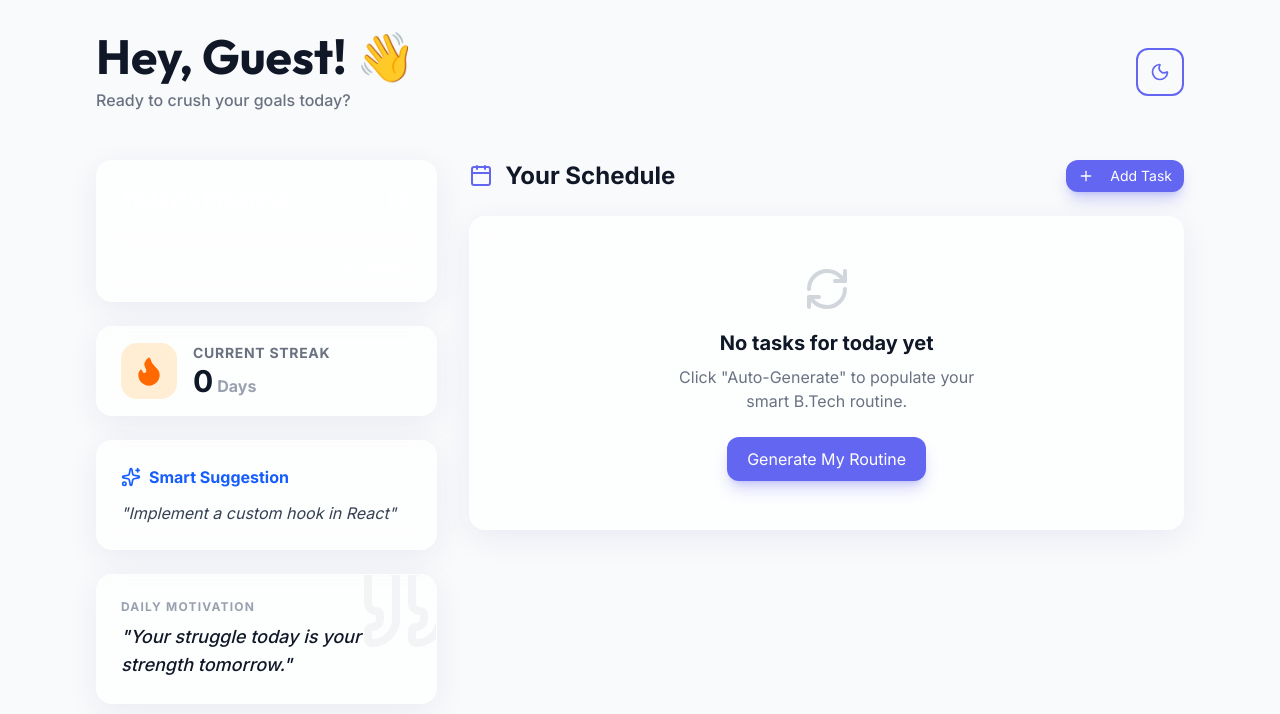
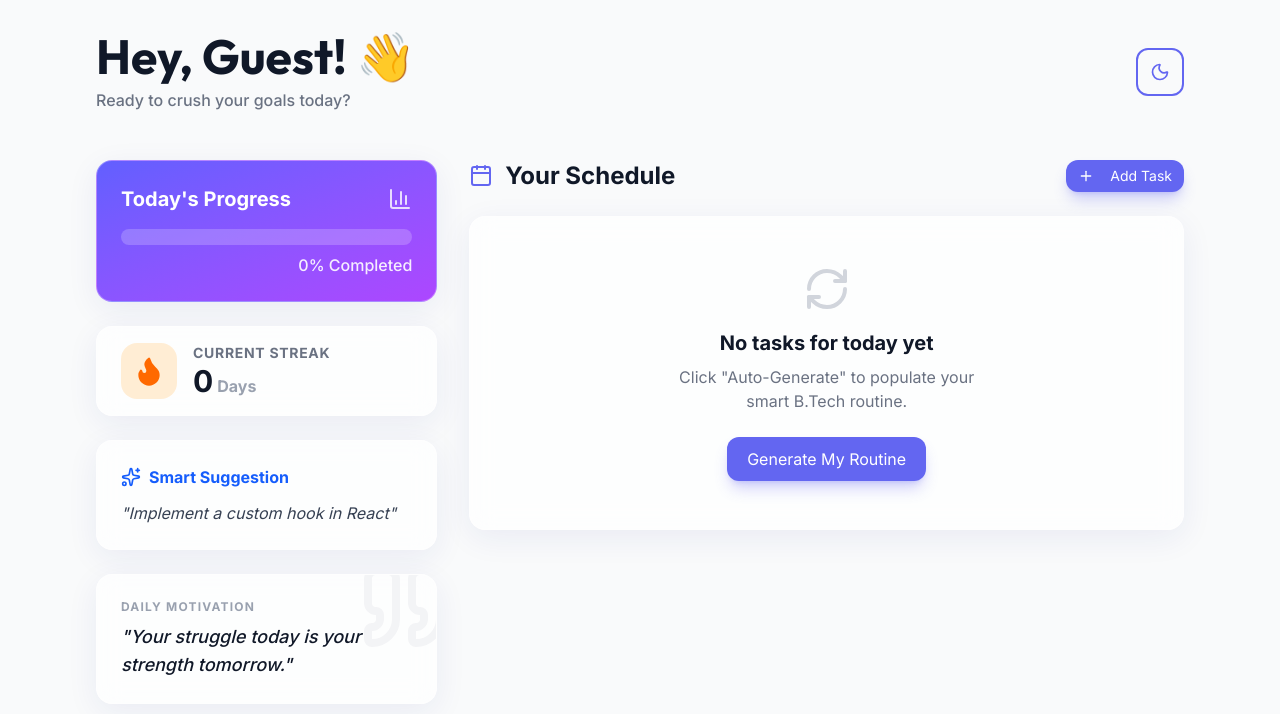
Before and after one commit to Amritas851203/To-Do-list_react, a React (Vite) app: page / in a window 1280 px wide. Shown: the top 714 px of the page. Built offline with nearby package versions, Linux system fonts and the light colour scheme.

Commit message:
Fix CSS background override bug

```diff
--- a/src/index.css
+++ b/src/index.css
@@ -37,7 +37,7 @@ body {
 
 /* Glassmorphism */
 .glass {
-  background: var(--card-bg);
+  background-color: var(--card-bg);
   backdrop-filter: blur(12px);
   -webkit-backdrop-filter: blur(12px);
   border: 1px solid var(--glass-border);
```
